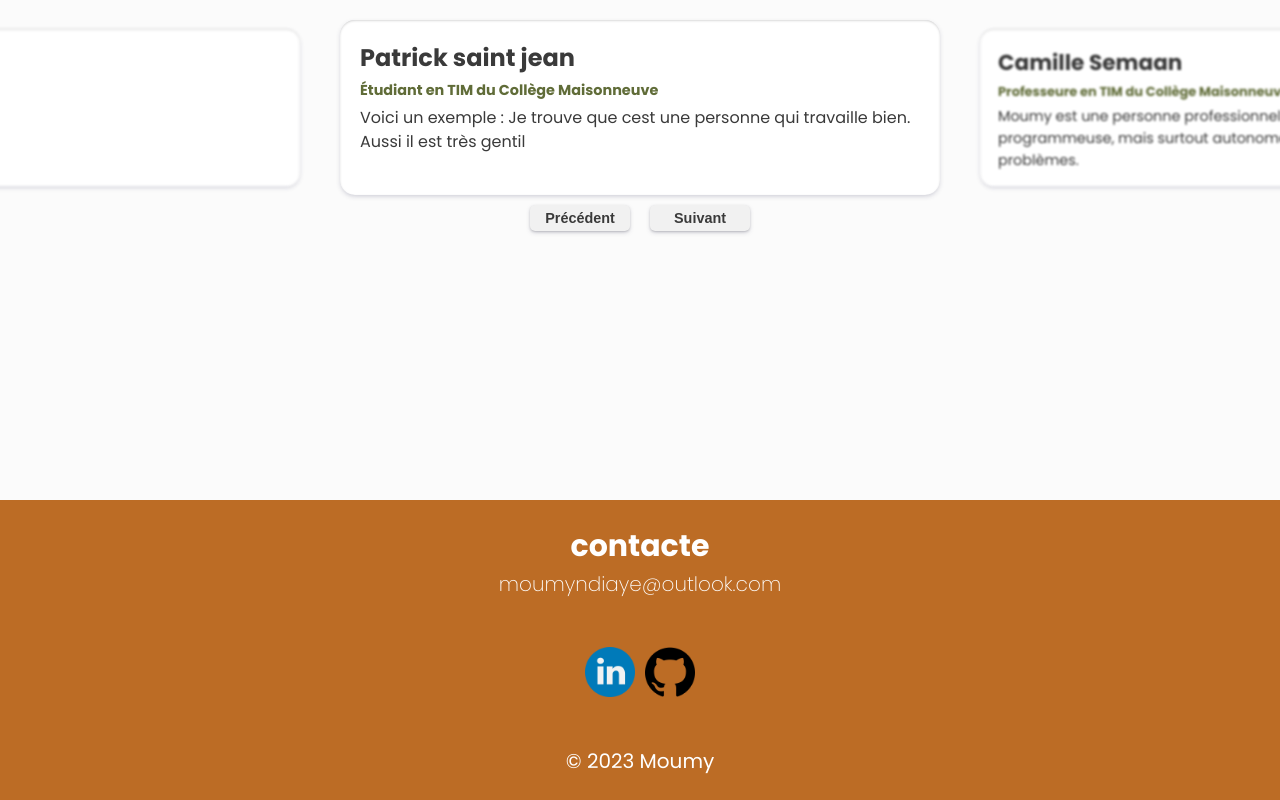
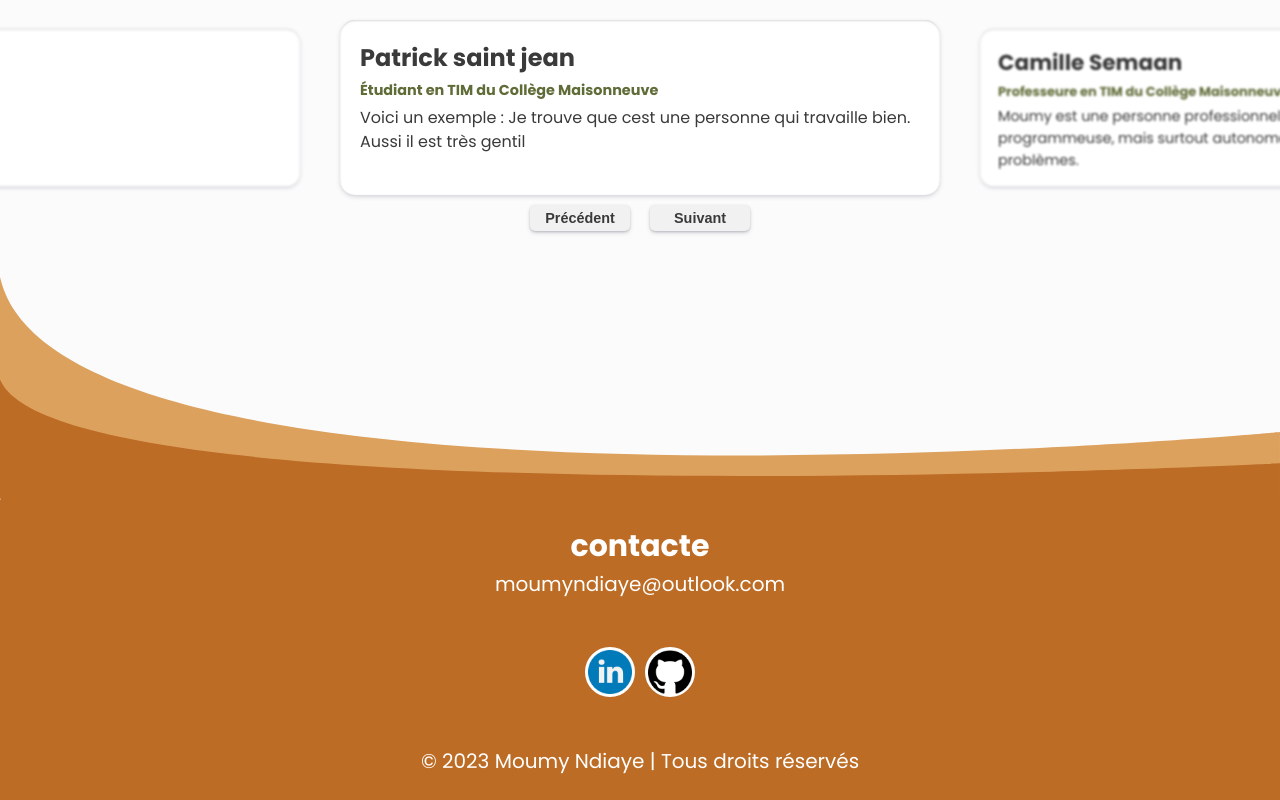
Before and after one commit to NMoumy/portfolio-moumy, a Next.js app: page / in a window 1280 px wide. Shown: the part 3241-4041 px from the top of the page. Built offline with nearby package versions, Linux system fonts and the light colour scheme.

Commit message:
fin du pied de page

```diff
--- a/src/app/composants/footer.tsx
+++ b/src/app/composants/footer.tsx
@@ -3,6 +3,7 @@ import '../styles/footer.scss'
 export default function Footer() {
   return (
     <footer className='piedDePage'>
+      <div className='deco-pied-page'><img src="./svg/deco-pied-page.svg" alt="" /></div>
       <div className='contacte'>
         <h2>contacte</h2>
         <p>moumyndiaye@outlook.com</p>
@@ -11,7 +12,7 @@ export default function Footer() {
         <a href="https://www.linkedin.com/in/moumy-ndiaye-31988b290/"><img src="./icones/linkedin.png" alt="linkedin" /></a>
         <a href="https://github.com/NMoumy"><img src="./icones/github.png" alt="github" /></a>
       </div>
-      <p>© 2023 Moumy</p>
+      <p>© 2023 Moumy Ndiaye | Tous droits réservés</p>
 
     </footer>
   )
--- a/src/app/styles/accueil.scss
+++ b/src/app/styles/accueil.scss
@@ -1,5 +1,6 @@
 .accueil {
   background-color: #FBFBFB;
+  position: relative;
 
   section {
     display: flex;
--- a/src/app/styles/carousselTeimoignages.scss
+++ b/src/app/styles/carousselTeimoignages.scss
@@ -1,4 +1,6 @@
 .CarousselTeimoignages {
+  position: relative;
+  z-index: 2;
   display: flex;
   flex-direction: column;
   align-items: center;
--- a/src/app/styles/footer.scss
+++ b/src/app/styles/footer.scss
@@ -7,6 +7,22 @@
   flex-direction: column;
   align-items: center;
   justify-content: space-around;
+  position: relative;
+
+  .deco-pied-page {
+    display: flex;
+    position: absolute;
+    bottom: 300px;
+    right: 0;
+    width: 100vw;
+    height: auto;
+
+    img {
+      height: 100%;
+      width: 100%;
+      object-fit: cover;
+    }
+  }
 
   .contacte {
     text-align: center;
@@ -16,7 +32,7 @@
     }
 
     p{
-      font-weight: lighter;
+      // font-size: .rem;
     }
   }
 
@@ -30,11 +46,15 @@
       display: block;
       width: 50px;
       height: 50px;
+      background-color: white;
+      border-radius: 50%;
+      border: 3px solid #ffffff;
       transition: transform .5s ease-in-out;
       img{
         height: 100%;
         width: 100%;
         object-fit: cover;
+
       }
 
       &:hover {
--- a/src/app/styles/pageUnProjet.scss
+++ b/src/app/styles/pageUnProjet.scss
@@ -7,6 +7,8 @@
   background-color: #F1F1F1;
 
   .bloc-un-projet {
+    position: relative;
+    z-index: 2;
     display: flex;
     flex-direction: column;
     width: 90%;
--- a/src/app/styles/propos.scss
+++ b/src/app/styles/propos.scss
@@ -100,6 +100,8 @@
       overflow: hidden;
       background-color: white;
       box-shadow: rgba(50, 50, 93, 0.25) 0px 2px 5px -1px, rgba(0, 0, 0, 0.3) 0px 1px 3px -1px;
+      position: relative;
+      z-index: 2;
 
       ul {
         display: flex;
--- a/src/app/styles/unProjet.scss
+++ b/src/app/styles/unProjet.scss
@@ -1,4 +1,6 @@
 .unProjet {
+  position: relative;
+  z-index: 2;
   display: flex;
   flex-direction: column;
   overflow: hidden;
```
Also changed, not shown: public/svg/deco-pied-page.svg (added).
